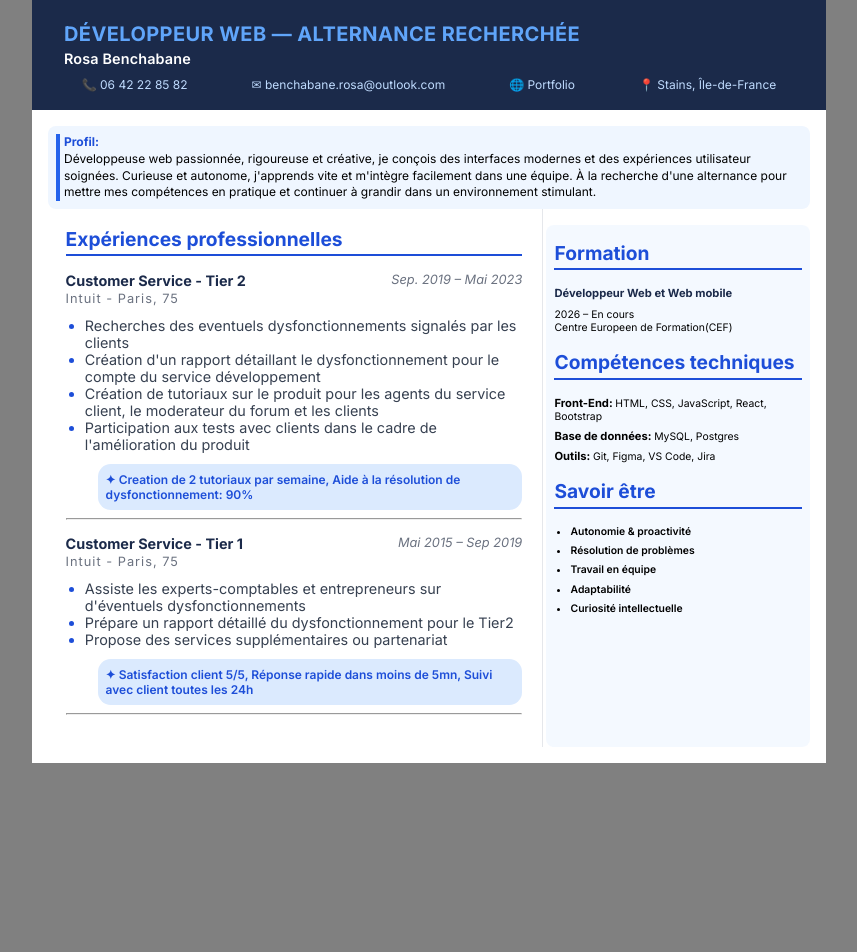
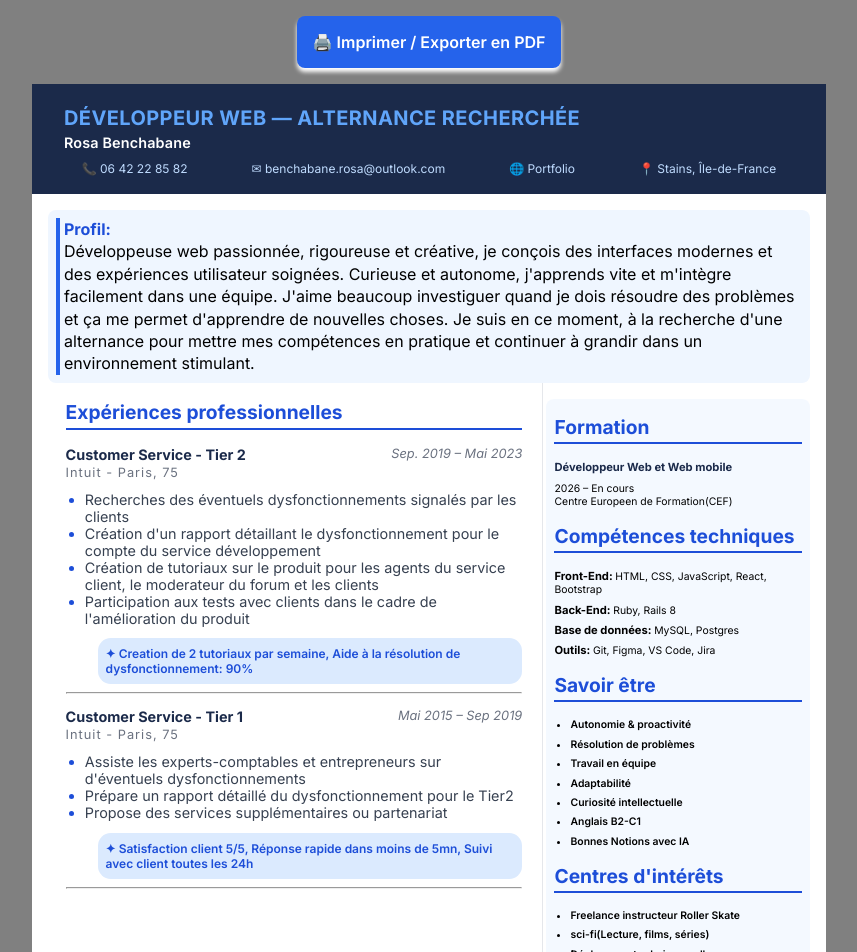
Before and after one commit to RosaBen/rosa-benchabane-cv, a React (Vite) app: page / in a window 1280 px wide. Shown: the top 952 px of the page, without its empty margins (211-1068 px from the left). Before the commit the page ends 800 px from the top, so only its background shows below. Built offline with nearby package versions, Linux system fonts and the light colour scheme.

Commit message:
added button to print document

```diff
--- a/src/App.jsx
+++ b/src/App.jsx
@@ -4,6 +4,7 @@ import Experiences from "./components/Experiences"
 import Formations from "./components/Formations"
 import Techskills from "./components/Techskills"
 import Softskills from "./components/Softskills"
+import Hobbies from "./components/Hobbies"
 
 import "./assets/styles/header.css"
 import "./assets/styles/experiences.css"
@@ -11,10 +12,13 @@ import "./assets/styles/aside.css"
 
 function App() {
 
-const {title, name, contact, summary, experiences, formations, techSkills, softSkills} = cvData
+const {title, name, contact, summary, experiences, formations, techSkills, softSkills, hobbies} = cvData
+
+const handlePrint=()=> window.print()
 
   return (
     <>
+    <button className="no-print" onClick={handlePrint}>🖨️ Imprimer / Exporter en PDF</button>
     <div className="cv-page">
     <Header
     title={title}
@@ -43,6 +47,10 @@ const {title, name, contact, summary, experiences, formations, techSkills, softS
           <h2>Savoir être</h2>
           <Softskills skills={softSkills}/>
         </section>
+        <section className="aside-list">
+          <h2>Centres d'intérêts</h2>
+          <Hobbies hobbies={hobbies}/>
+        </section>
 
       </aside>
     </div>
--- a/src/assets/scripts/data.js
+++ b/src/assets/scripts/data.js
@@ -8,7 +8,7 @@ const cvData = {
     city: "Stains, Île-de-France",
   },
   summary:
-    "Développeuse web passionnée, rigoureuse et créative, je conçois des interfaces modernes et des expériences utilisateur soignées. Curieuse et autonome, j'apprends vite et m'intègre facilement dans une équipe. À la recherche d'une alternance pour mettre mes compétences en pratique et continuer à grandir dans un environnement stimulant.",
+    "Développeuse web passionnée, rigoureuse et créative, je conçois des interfaces modernes et des expériences utilisateur soignées. Curieuse et autonome, j'apprends vite et m'intègre facilement dans une équipe. J'aime beaucoup investiguer quand je dois résoudre des problèmes et ça me permet d'apprendre de nouvelles choses. Je suis en ce moment,  à la recherche d'une alternance pour mettre mes compétences en pratique et continuer à grandir dans un environnement stimulant.",
   experiences: [
     {
       date: "Sep. 2019 – Mai 2023",
@@ -16,12 +16,12 @@ const cvData = {
       company: "Intuit",
       location: "Paris, 75",
       tasks: [
-        "Recherches des eventuels dysfonctionnements signalés par les clients",
+        "Recherches des éventuels dysfonctionnements signalés par les clients",
         "Création d'un rapport détaillant le dysfonctionnement pour le compte du service développement",
         "Création de tutoriaux sur le produit pour les agents du service client, le moderateur du forum et les clients",
         "Participation aux tests avec clients dans le cadre de l'amélioration du produit",
       ],
-      kpi: "Creation de 2 tutoriaux par semaine, Aide à la résolution de dysfonctionnement: 90%",
+      kpi: "✦ Creation de 2 tutoriaux par semaine, Aide à la résolution de dysfonctionnement: 90%",
     },
     {
       date: "Mai 2015 – Sep 2019",
@@ -33,8 +33,30 @@ const cvData = {
         "Prépare un rapport détaillé du dysfonctionnement pour le Tier2",
         "Propose des services supplémentaires ou partenariat",
       ],
-      kpi: "Satisfaction client 5/5, Réponse rapide dans moins de 5mn, Suivi avec client toutes les 24h ",
+      kpi: "✦ Satisfaction client 5/5, Réponse rapide dans moins de 5mn, Suivi avec client toutes les 24h ",
     },
+    // {
+    //   date: "Sep 2011 – Mai 2015",
+    //   title: "Hôtesse d'accueil",
+    //   company: "Ateac/Regus",
+    //   location: "Paris, 75",
+    //   tasks: [
+    //     "Gestion des badges pour clients",
+    //     "Gestion des salles de réunion et bureaux",
+    //   ],
+    //   kpi: "",
+    // },
+    // {
+    //   date: "Sep 2011 – Mai 2015",
+    //   title: "Hôtesse d'accueil",
+    //   company: "Ateac/Regus",
+    //   location: "Paris, 75",
+    //   tasks: [
+    //     "Gestion des badges pour clients",
+    //     "Gestion des salles de réunion et bureaux",
+    //   ],
+    //   kpi: "",
+    // },
   ],
   formations: [
     {
@@ -45,6 +67,7 @@ const cvData = {
   ],
   techSkills: [
     { cat: "Front-End", items: "HTML, CSS, JavaScript, React, Bootstrap" },
+    { cat: "Back-End", items: "Ruby, Rails 8" },
     { cat: "Base de données", items: "MySQL, Postgres" },
     { cat: "Outils", items: "Git, Figma, VS Code, Jira" },
   ],
@@ -54,8 +77,10 @@ const cvData = {
     "Travail en équipe",
     "Adaptabilité",
     "Curiosité intellectuelle",
+    "Anglais B2-C1",
+    "Bonnes Notions avec IA",
   ],
-  hobbies: ["Instructeur en freelance de Roller Skate", "sci-fi(Lecture, films, séries)", "Déplacement urbain en roller", "Windsurf intermédiaire, Kitesurf débutant"],
+  hobbies: ["Freelance instructeur Roller Skate", "sci-fi(Lecture, films, séries)", "Déplacement urbain en roller", "Windsurf intermédiaire, Kitesurf débutant", "Bénévole Wheelz and Feet"],
 };
 
 export default cvData;
--- a/src/assets/styles/index.css
+++ b/src/assets/styles/index.css
@@ -10,6 +10,9 @@
 
 body {
   background-color: grey;
+  display: flex;
+  justify-content: center;
+  align-items: center;
 }
 
 /* layout */
@@ -30,7 +33,7 @@ main {
   background-color: #eff6ff;
   padding: 0.5rem;
   border-radius: 0.5rem;
-  font-size: 0.75rem;
+  font-size: 1rem;
 }
 
 .summary p {
@@ -46,6 +49,22 @@ main {
 .main-column {
   display: grid;
   grid-template-columns: 65% 35%;
+}
+
+/* print button */
+
+button {
+  display: block;
+  margin: 1rem auto;
+  padding: 1rem;
+  background-color: #2563eb;
+  color: white;
+  font-size: 1rem;
+  font-weight: 600;
+  border: none;
+  cursor: pointer;
+  border-radius: 0.5rem;
+  box-shadow: 0 4px 4px white;
 }
 
 /* typos */
@@ -75,6 +94,13 @@ h2 {
   border-bottom: 2px solid #1d4ed8;
 }
 
-/* @media print{
-
-} */
+@media print {
+  .no-print {
+    display: none !important;
+  }
+  body {
+    margin: 0;
+    padding: 0;
+    background-color: white;
+  }
+}
--- a/src/components/Experiences.jsx
+++ b/src/components/Experiences.jsx
@@ -14,7 +14,7 @@ export default function Experiences({experiences}){
           <li key={j}>{task}</li>
         ))}
       </ul>
-      <span>✦ {exp.kpi}</span>
+      <span style={{backgroundColor: exp.kpi === ""? "white": "#dbeafe"}}>{exp.kpi}</span>
         <hr />
     </div>
   ))
--- /dev/null
+++ b/src/components/Hobbies.jsx
@@ -0,0 +1,13 @@
+export default function Hobbies({hobbies}){
+
+  const hobbiesList = hobbies.map((hobby, i)=>(
+    <li key={i}>
+      {hobby}
+    </li>
+  ))
+  return(
+    <ul>
+      {hobbiesList}
+    </ul>
+  )
+}
```
